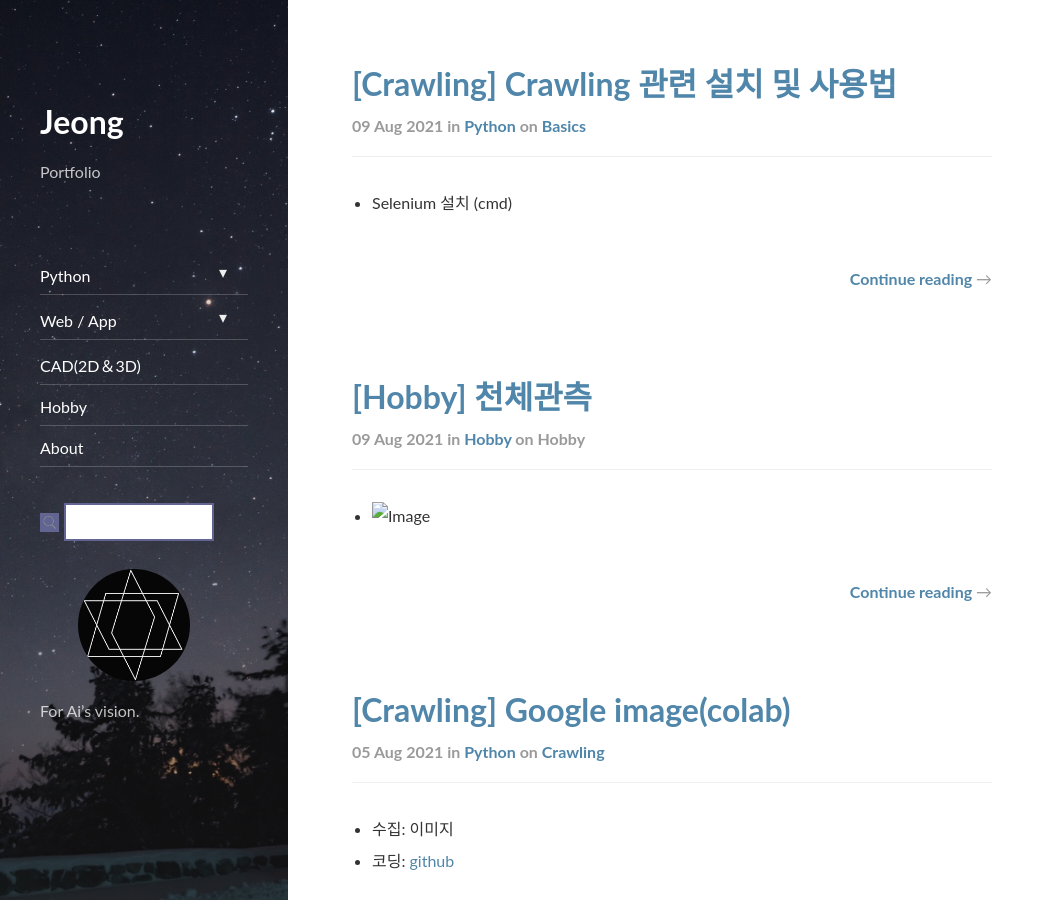
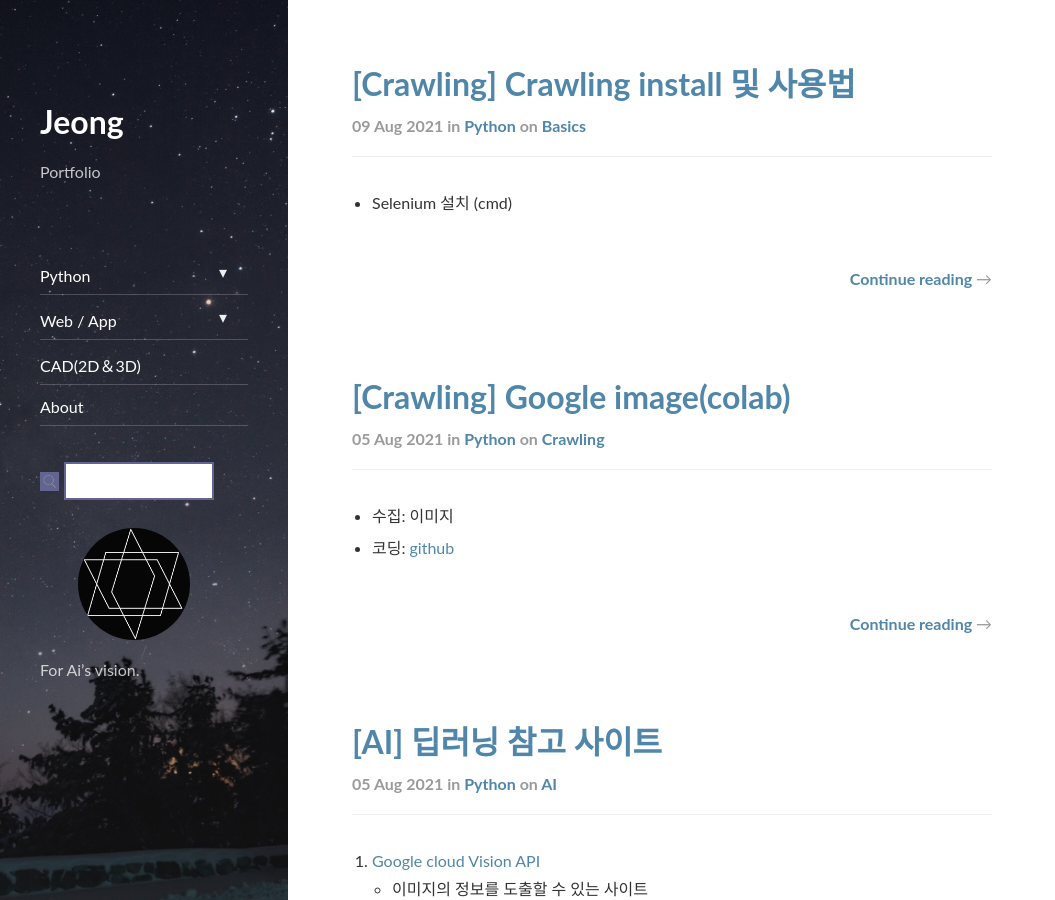
Before and after one commit to JeongJaeyoung0/JeongJaeyoung0.github.io, a Jekyll site: the page built from index.html, in a window 1280 px wide and 900 px high. Shown: the whole window, without its empty margins (0-1055 px from the left). Built offline with Jekyll 4.4.1, drawn with Linux system fonts in a browser that asks for light colours; nearby versions of some CDN libraries; the list of posts is cut into pages by our own code; some of the changed text lies outside the part shown.

Commit message:
210809-03-delete

```diff
--- a/_posts/2021-08-09-H-AstronomicalObservation.md
+++ /dev/null
@@ -1,10 +0,0 @@
----
-layout: post
-title: "[Hobby] 천체관측"
-subtitle: "AstronomicalObservation"
-categories: hobby
-tags: hobby
-comments: true
----
-
-* ![Image]()
--- a/_posts/2021-08-09-PB-CrawlingInstallAndUse.md
+++ b/_posts/2021-08-09-PB-CrawlingInstallAndUse.md
@@ -1,6 +1,6 @@
 ---
 layout: post
-title: "[Crawling] Crawling 관련 설치 및 사용법"
+title: "[Crawling] Crawling install 및 사용법"
 subtitle: "CrawlingInstallAndUse"
 categories: python
 tags: basics
```
Also changed, not shown: _featured_categories/hobby.md (deleted, +0 -10 lines), assets/img/hobby/80ED_Triplet_APO_Jinghua+ATZ.JPG (deleted), assets/img/hobby/cube_090404.gif (deleted), assets/img/hobby/cube_1.JPG (deleted), assets/img/hobby/cube_2.JPG (deleted), assets/img/hobby/filmcamera.JPG (deleted).
